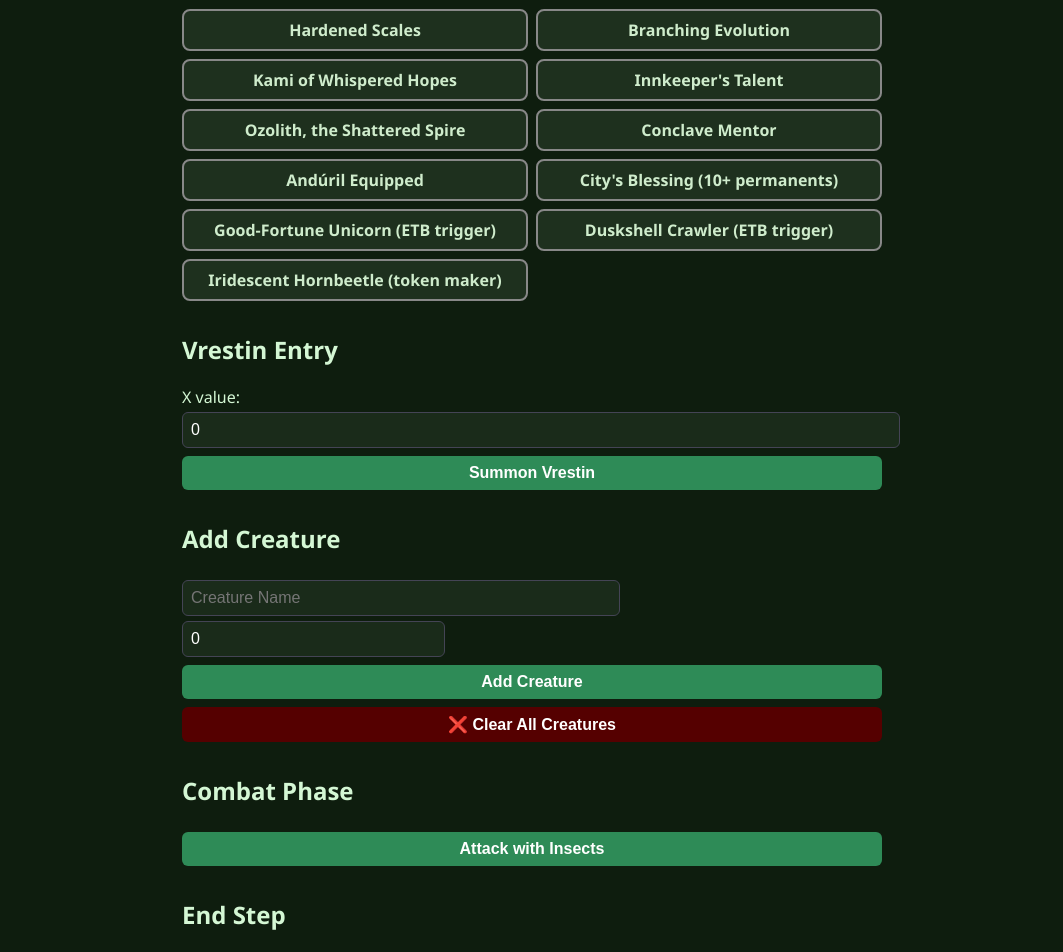
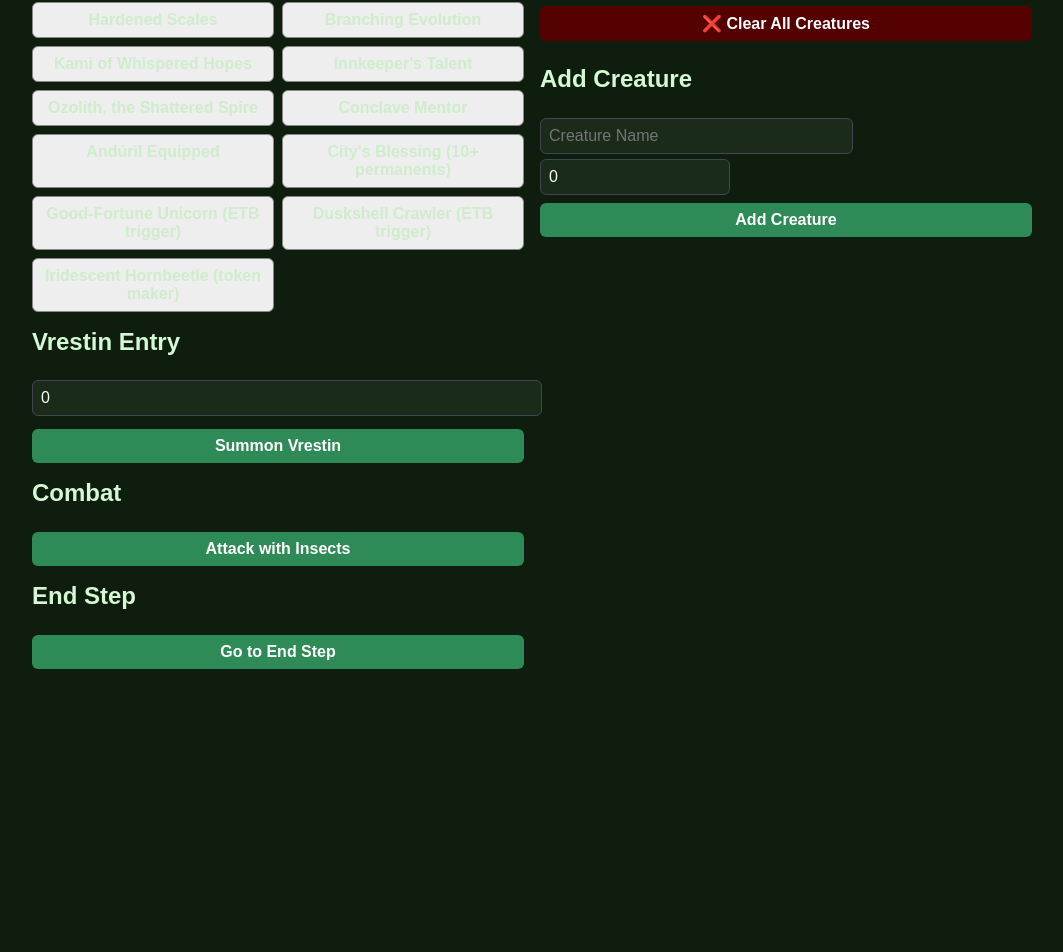
Before and after one commit to cdragon666/vrestin-counters, a React (Create React App) app: page / in a window 1280 px wide. Shown: the part 162-1114 px from the top of the page, without its empty margins (108-1171 px from the left). After the commit the page ends 847 px from the top, so only its background shows below. Built offline with nearby package versions, Linux system fonts and the light colour scheme.

Commit message:
Update layout, show base power, and prevent duplicate Vrestin

```diff
--- a/src/App.js
+++ b/src/App.js
@@ -23,7 +23,6 @@ const creatureData = {
 };
 
 export default function App() {
-  const [mode, setMode] = useState("vrestin");
   const [selectedCards, setSelectedCards] = useState([]);
   const [vrestinX, setVrestinX] = useState(0);
   const [creatures, setCreatures] = useState([]);
@@ -70,6 +69,7 @@ export default function App() {
   }
 
   const calculateETB = () => {
+    if (creatures.some((c) => c.name === "Vrestin")) return;
     const base = parseInt(vrestinX);
     const vrestinCounters = Math.ceil((base + getBaseCounterBonus()) * getMultiplier());
     const insectCounters = getEntryCounterBonus();
@@ -79,8 +79,8 @@ export default function App() {
     let log = `[ETB Phase]\n✨ Vrestin enters with ${vrestinCounters} counters\n🐞 ${base} Insect tokens created (+${insectCounters})`;
 
     const newCreatures = [
-      { name: "Vrestin", counters: vrestinCounters },
-      ...Array(base).fill().map((_, i) => ({ name: `Insect ${i + 1}`, counters: insectCounters }))
+      { name: "Vrestin", counters: vrestinCounters, basePower: vrestinCounters },
+      ...Array(base).fill().map((_, i) => ({ name: `Insect ${i + 1}`, counters: insectCounters, basePower: 1 }))
     ];
 
     setCreatures((prev) => [...prev, ...newCreatures]);
@@ -103,11 +103,9 @@ export default function App() {
       return { ...c, counters: c.counters + added };
     });
 
-    if (has("anduril")) {
-      log += `🌟 All insects +${insectBonus}, all creatures +${andurilBonus} from Andúril`;
-    } else {
-      log += `🌟 All insects +${insectBonus}`;
-    }
+    log += has("anduril")
+      ? `🌟 All insects +${insectBonus}, all creatures +${andurilBonus} from Andúril`
+      : `🌟 All insects +${insectBonus}`;
 
     setCreatures(updatedCreatures);
     setResultLog((prev) => [log, ...prev]);
@@ -117,7 +115,7 @@ export default function App() {
     let log = `[End Step]\n`;
     if (has("hornbeetle") && counterTracker > 0) {
       const beetleBonus = getEntryCounterBonus();
-      const newTokens = Array(counterTracker).fill().map((_, i) => ({ name: `Beetle Token ${i + 1}`, counters: beetleBonus }));
+      const newTokens = Array(counterTracker).fill().map((_, i) => ({ name: `Beetle Token ${i + 1}`, counters: beetleBonus, basePower: 1 }));
       setCreatures((prev) => [...prev, ...newTokens]);
       log += `Hornbeetle creates ${counterTracker} Beetle tokens (+${beetleBonus})`;
       addToTracker(counterTracker * beetleBonus);
@@ -150,7 +148,7 @@ export default function App() {
     const baseCounters = data ? data.counters : parseInt(startingCounters) || 0;
     const final = Math.ceil((baseCounters + getBaseCounterBonus()) * getMultiplier());
     addToTracker(final);
-    setCreatures([...creatures, { name: newCreatureName, counters: final }]);
+    setCreatures([...creatures, { name: newCreatureName, counters: final, basePower: baseCounters }]);
     setNewCreatureName("");
     setStartingCounters(0);
     setSuggestions([]);
@@ -180,9 +178,11 @@ export default function App() {
   const clearLog = () => setResultLog([]);
 
   return (
-    <div style={{ padding: "2rem", maxWidth: "700px", margin: "auto" }}>
+    <div style={{ padding: "1rem", maxWidth: "1000px", margin: "auto", fontFamily: "sans-serif" }}>
       <h1 style={{ textAlign: "center" }}>Vrestin +1/+1 Counter Tracker</h1>
 
+      <div style={{ display: "grid", gridTemplateColumns: "1fr 1fr", gap: "1rem" }}>
+        <div>
           <h2>Select Active Cards</h2>
           <div style={{ display: "grid", gridTemplateColumns: "1fr 1fr", gap: "0.5rem" }}>
             {supportCards.map((card) => (
@@ -190,25 +190,45 @@ export default function App() {
                 key={card.id}
                 className={`card-tile ${selectedCards.includes(card.id) ? "selected" : ""}`}
                 onClick={() => toggleCard(card.id)}
+                style={{ cursor: "pointer", padding: "0.5rem", borderRadius: "6px", background: selectedCards.includes(card.id) ? "#cceacc" : "#eee", border: "1px solid #888" }}
               >
                 {card.name}
               </div>
             ))}
           </div>
 
-      <h2 style={{ marginTop: "2rem" }}>Vrestin Entry</h2>
-      <label htmlFor="vrestinX">X value:</label>
+          <h2 style={{ marginTop: "1rem" }}>Vrestin Entry</h2>
           <input
             type="number"
-        id="vrestinX"
+            placeholder="X value"
             value={vrestinX}
             onChange={(e) => setVrestinX(e.target.value)}
+            style={{ width: "100%", marginBottom: "0.5rem" }}
           />
-      <button onClick={calculateETB} style={{ marginTop: "0.5rem", width: "100%" }}>
-        Summon Vrestin
-      </button>
+          <button onClick={calculateETB} style={{ width: "100%" }}>Summon Vrestin</button>
 
-      <h2 style={{ marginTop: "2rem" }}>Add Creature</h2>
+          <h2 style={{ marginTop: "1rem" }}>Combat</h2>
+          <button onClick={handleCombat} style={{ width: "100%" }}>Attack with Insects</button>
+
+          <h2 style={{ marginTop: "1rem" }}>End Step</h2>
+          <button onClick={handleEndStep} style={{ width: "100%" }}>Go to End Step</button>
+        </div>
+
+        <div>
+          <h2>Creatures</h2>
+          <button onClick={clearAllCreatures} style={{ marginBottom: "0.5rem", width: "100%", background: "#500", color: "#fff" }}>❌ Clear All Creatures</button>
+          {creatures.map((c, i) => (
+            <div key={i} style={{ display: "flex", justifyContent: "space-between", alignItems: "center", marginBottom: "0.3rem", background: "#f4f4f4", padding: "0.3rem 0.5rem", borderRadius: "4px" }}>
+              <span>{c.name}: {c.basePower}/{c.basePower} +{c.counters}</span>
+              <div>
+                <button onClick={() => updateCounter(i, 1)}>+1</button>
+                <button onClick={() => updateCounter(i, -1)} style={{ marginLeft: "0.3rem" }}>-1</button>
+                <button onClick={() => removeCreature(i)} style={{ marginLeft: "0.3rem", color: "red" }}>🗑️</button>
+              </div>
+            </div>
+          ))}
+
+          <h2 style={{ marginTop: "1rem" }}>Add Creature</h2>
           <input
             type="text"
             placeholder="Creature Name"
@@ -223,13 +243,7 @@ export default function App() {
             onChange={(e) => setStartingCounters(e.target.value)}
             style={{ width: "35%" }}
           />
-      <button onClick={addCreature} style={{ marginTop: "0.5rem", width: "100%" }}>
-        Add Creature
-      </button>
-      <button onClick={clearAllCreatures} style={{ marginTop: "0.5rem", width: "100%", background: "#500", color: "#fff" }}>
-        ❌ Clear All Creatures
-      </button>
-
+          <button onClick={addCreature} style={{ width: "100%", marginTop: "0.5rem" }}>Add Creature</button>
           {suggestions.length > 0 && (
             <ul style={{ listStyle: "none", padding: 0, marginTop: "0.5rem", background: "#111", border: "1px solid #888", borderRadius: "6px", fontWeight: "bold", fontSize: "1rem", color: "#fff" }}>
               {suggestions.map((s, i) => (
@@ -243,28 +257,8 @@ export default function App() {
               ))}
             </ul>
           )}
-
-      <h2 style={{ marginTop: "2rem" }}>Combat Phase</h2>
-      <button onClick={handleCombat} style={{ width: "100%" }}>
-        Attack with Insects
-      </button>
-
-      <h2 style={{ marginTop: "2rem" }}>End Step</h2>
-      <button onClick={handleEndStep} style={{ width: "100%" }}>
-        Go to End Step (Hornbeetle Trigger)
-      </button>
-
-      <h2 style={{ marginTop: "2rem" }}>Creatures</h2>
-      {creatures.map((c, i) => (
-        <div key={i} style={{ display: "flex", justifyContent: "space-between", alignItems: "center", marginBottom: "0.5rem" }}>
-          <span>{c.name}: +{c.counters}/+{c.counters}</span>
-          <div>
-            <button onClick={() => updateCounter(i, 1)}>+1</button>
-            <button onClick={() => updateCounter(i, -1)} style={{ marginLeft: "0.5rem" }}>-1</button>
-            <button onClick={() => removeCreature(i)} style={{ marginLeft: "0.5rem", color: "red" }}>🗑️</button>
         </div>
       </div>
-      ))}
 
       {resultLog.length > 0 && (
         <div style={{ marginTop: "2rem" }}>
```
Lines whose indentation alone changed are shown as unchanged.
